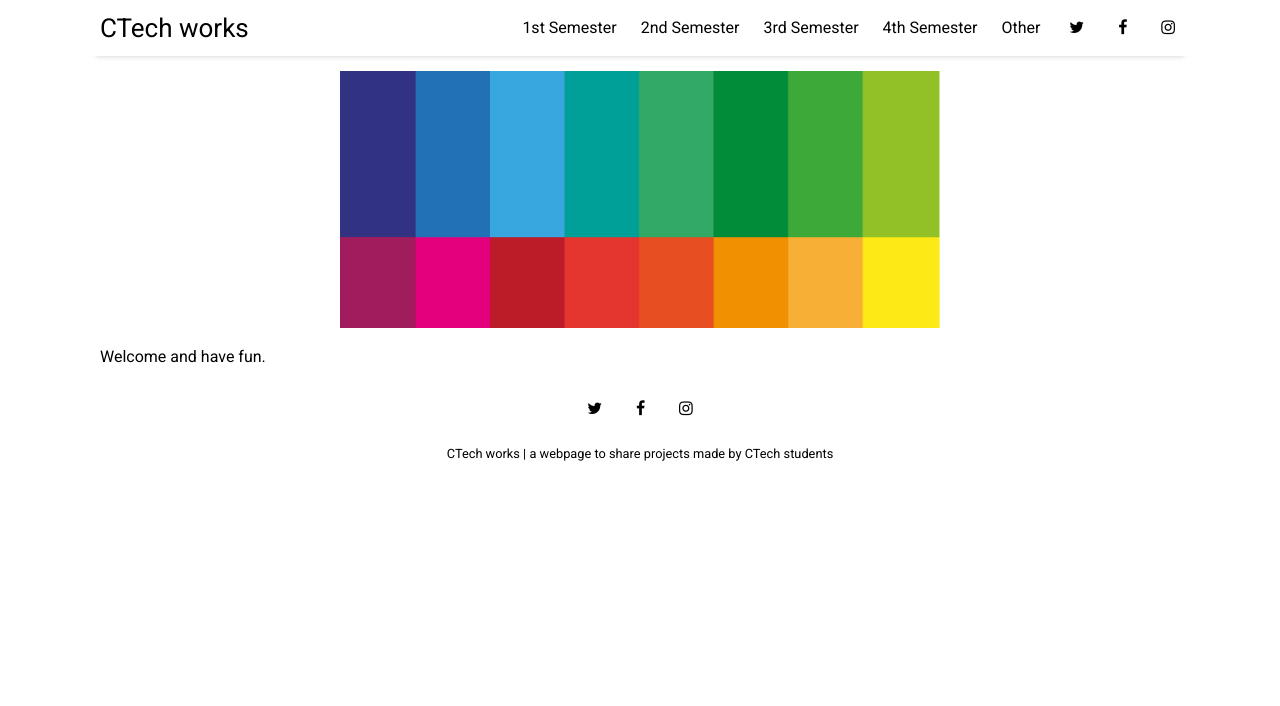
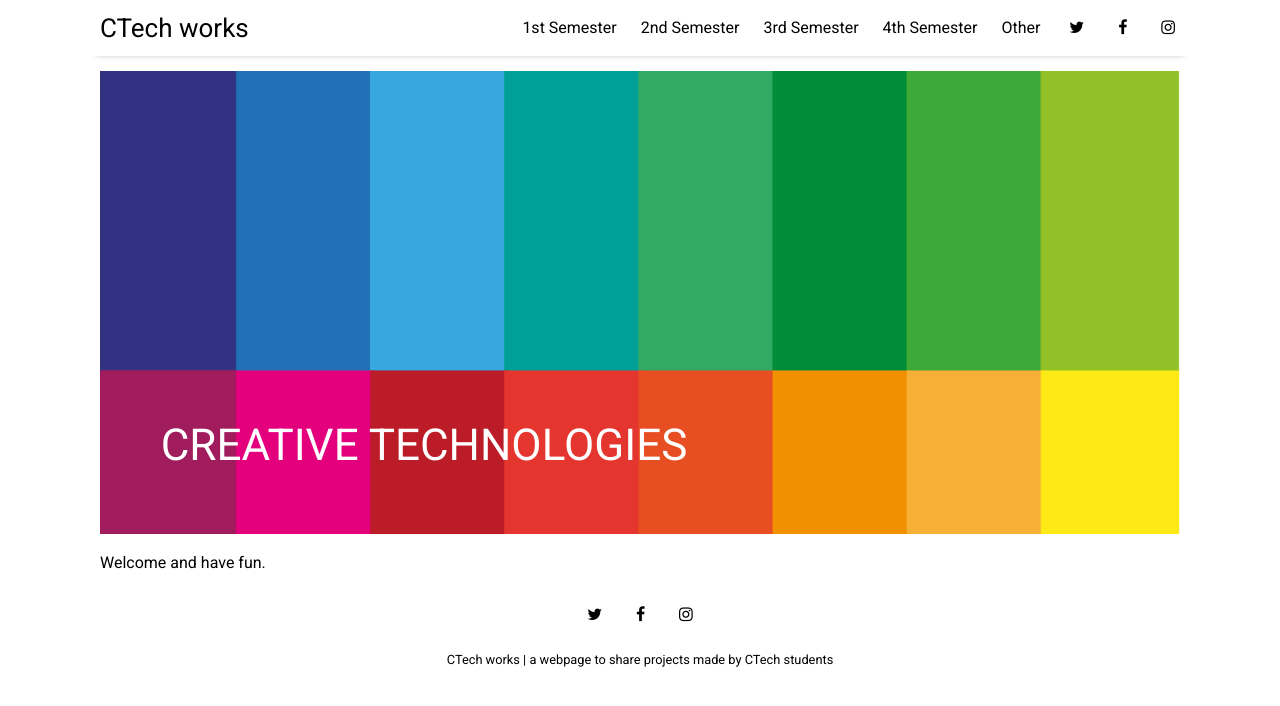
Before and after one commit to ctechfilmuniversity/ctechfilmuniversity.github.io, a Jekyll site: the page built from index.html, in a window 1280 px wide. Shown: the top 706 px of the page. Built offline with Jekyll 4.4.1, drawn with Linux system fonts in a browser that asks for light colours; nearby versions of some CDN libraries; the list of posts is cut into pages by our own code.

Commit message:
update text written over picture

```diff
--- a/_layouts/home.html
+++ b/_layouts/home.html
@@ -5,7 +5,7 @@ title: Home
 
 
 <div id="ctech-box">
-    <img src="{{ site.header-image }}" alt="the pixel logo of cretive technologies" style="width:100%;">
+    <img id="ctech-img" src="{{ site.header-image }}" alt="the pixel logo of cretive technologies">
 
     <div id="ctech-image-text">CREATIVE TECHNOLOGIES</div>
 </div>
--- a/assets/css/_sass/_default.scss
+++ b/assets/css/_sass/_default.scss
@@ -7,11 +7,24 @@
   color: white;
 }
 
+#ctech-img{
+  width: 100%;
+  max-width: none;
+}
+
 #ctech-image-text {
   position: absolute;
-  bottom: 8px;
-  left: 16px;
   color: white;
+
+
+  margin-left: -.25rem;
+  line-height: 3.5rem;
+  font-size: 2.75rem;
+
+  bottom: 13%;
+  left: -20%;
+  width: 100%;
+  margin: 0;
 }
 
 
```
